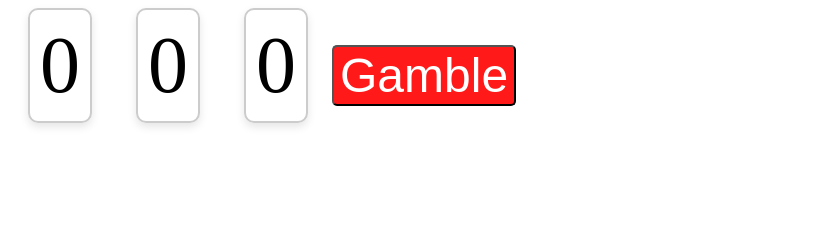
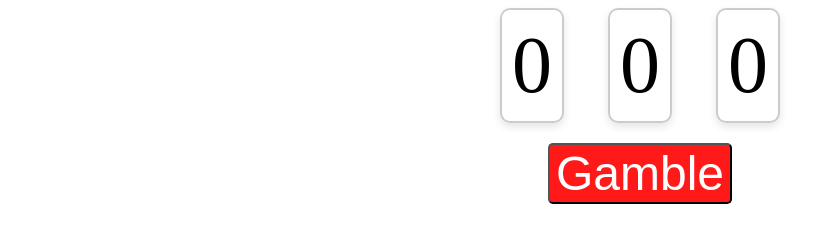
Before and after one commit to haoyu163/RNG, a plain HTML site: page index.html in a window 1280 px wide. Shown: the whole page, without its empty margins (0-815 px from the left). Drawn offline with Linux system fonts and the light colour scheme.

Commit message:
Update index.html

```diff
--- a/index.html
+++ b/index.html
@@ -3,14 +3,18 @@
 <head>
     <meta charset="UTF-8">
     <meta name="viewport" content="width=device-width, initial-scale=1.0">
-    <title>RNG website</title>
+    <title>My website</title>
     <link rel="stylesheet" href="style.css">
 </head>
 <body>
+    <div id="label-row">
     <label id="Label1" class="labels">0</label>
     <label id="Label2" class="labels">0</label>
     <label id="Label3" class="labels">0</label>
-        <button id="Gambling" class="buttons">Gamble</button>
+    </div>
+    <div id="buttons">
+    <button id="Gambling" class="buttons">Gamble</button>
+    </div>
     <script src="script.js"></script>
 </body>
 </html>
```
